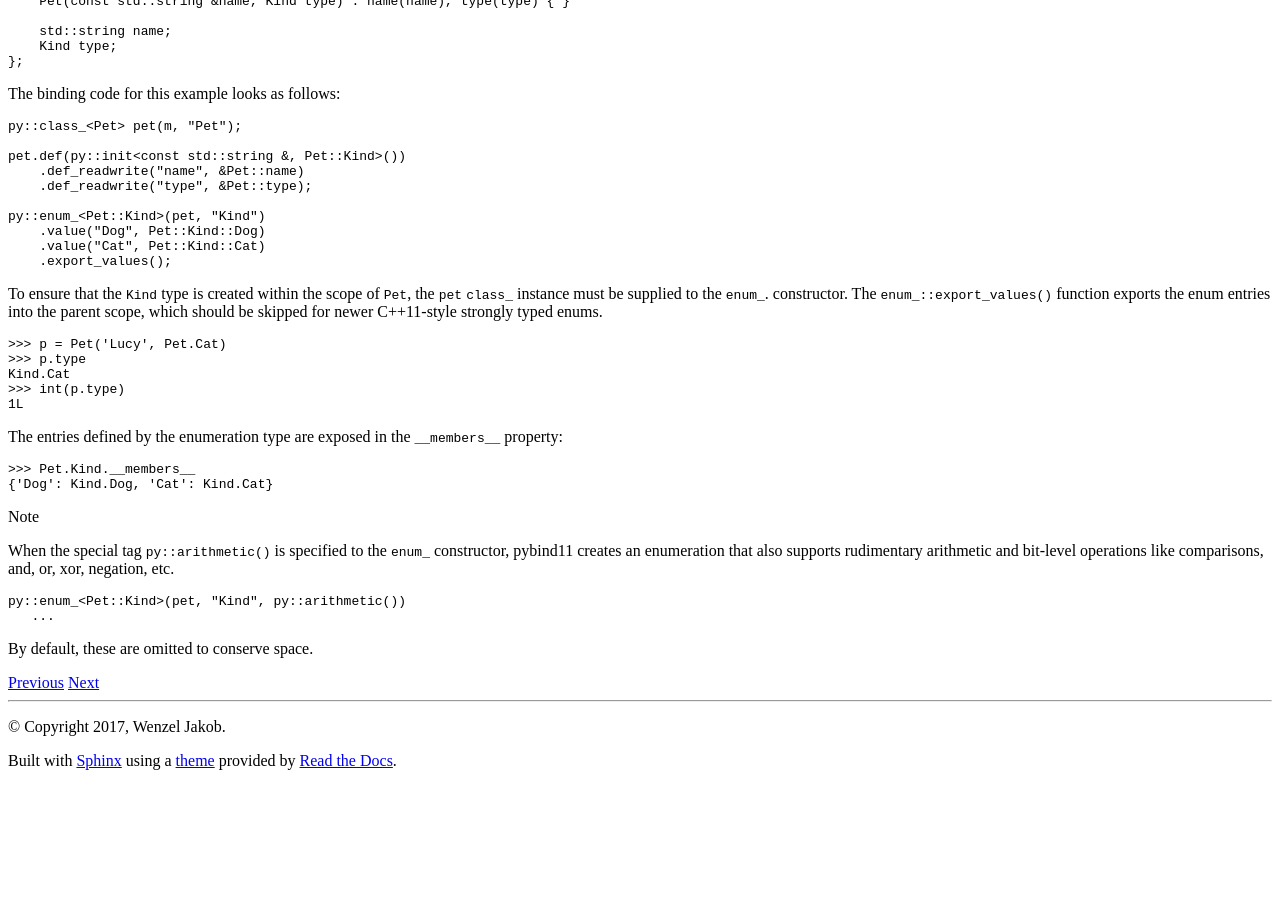
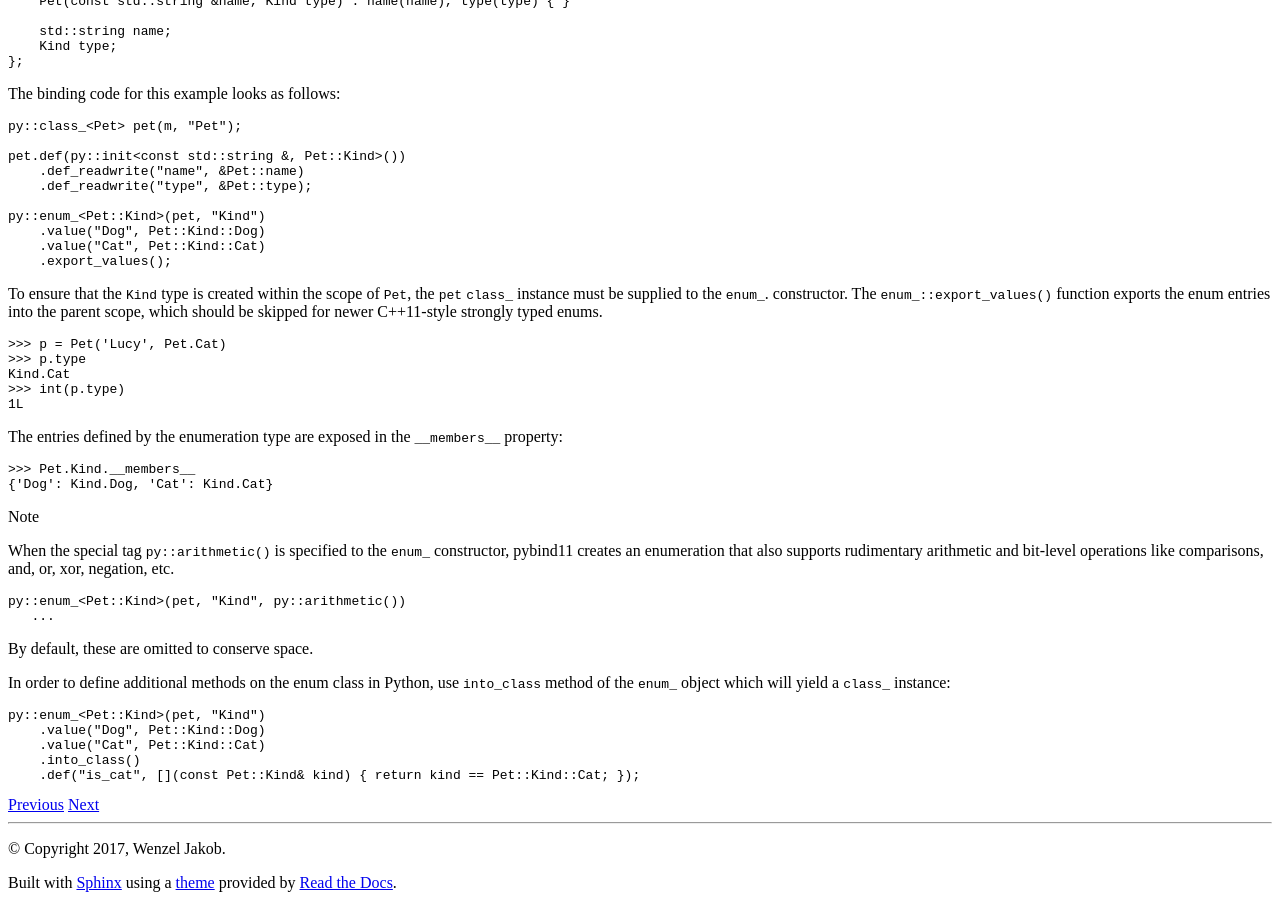
Before and after one commit to pybind/pybind11, a Sphinx documentation site: the page built from docs/classes.rst, in a window 1280 px wide and 900 px high, scrolled down 5461 px. Built offline with Sphinx 7.4.7 and the Read the Docs theme 2.0.0, drawn with Linux system fonts in a browser that asks for light colours; pages that are not in the unit, such as notebooks, are missing from menus; before the commit the page ends 6239 px from its top, so only the background shows below that.

Commit message:
Update the docs re: new enum_ behaviour

```diff
--- a/docs/classes.rst
+++ b/docs/classes.rst
@@ -443,3 +443,14 @@ The entries defined by the enumeration type are exposed in the ``__members__`` p
            ...
 
     By default, these are omitted to conserve space.
+
+In order to define additional methods on the enum class in Python, use `into_class()`
+method of the `enum_` object which will yield a `class_` instance:
+
+.. code-block:: cpp
+
+    py::enum_<Pet::Kind>(pet, "Kind")
+        .value("Dog", Pet::Kind::Dog)
+        .value("Cat", Pet::Kind::Cat)
+        .into_class()
+        .def("is_cat", [](const Pet::Kind& kind) { return kind == Pet::Kind::Cat; });
```
